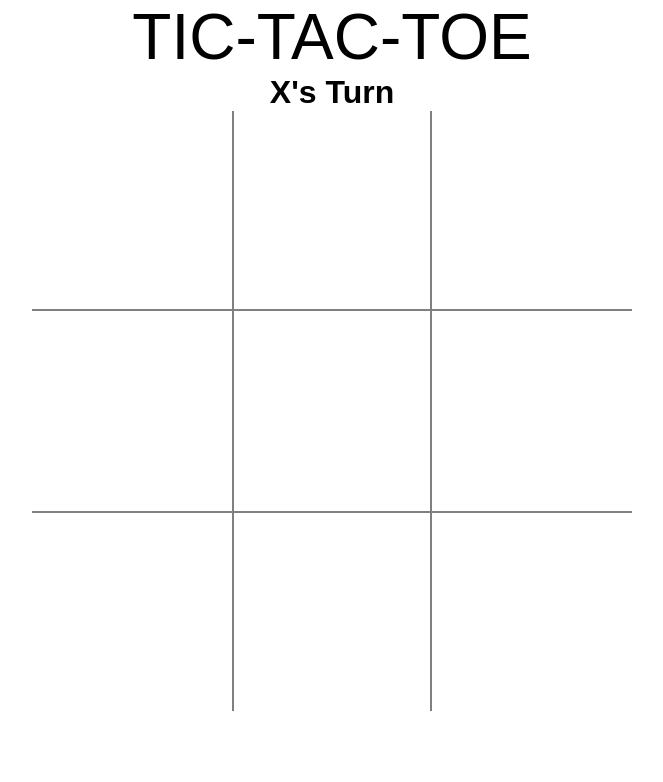
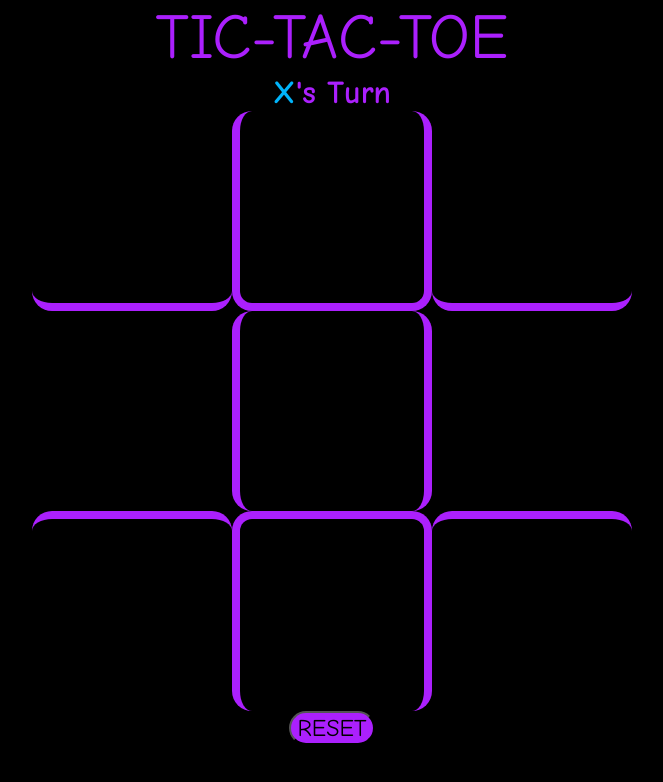
Before and after one commit to Gabe-Codes/tic-tac-toe, a plain HTML site: page index.html in a window 1280 px wide. Shown: the whole page, without its empty margins (308-971 px from the left). Drawn offline with Linux system fonts and the light colour scheme.

Commit message:
Finished the primary functions

```diff
--- a/css/style.css
+++ b/css/style.css
@@ -4,15 +4,20 @@
 *:after {
 	box-sizing: border-box;
 	margin: 0;
-	font-family: Arial, Helvetica, sans-serif;
+	font-family: "Comic Sans MS", "Comic Sans";
+	background-color: black;
+	border-radius: 20px;
+	outline: 0 !important;
 }
 
 header {
 	font-size: 8vmin;
+	color: #ab20fd;
 }
 
 h4 {
 	font-size: 4vmin;
+	color: #ab20fd;
 }
 
 body {
@@ -20,19 +25,19 @@ body {
 }
 
 .top {
-	border-top: 2px solid gray;
+	border-top: 8px solid #ab20fd;
 }
 
 .bottom {
-	border-bottom: 2px solid gray;
+	border-bottom: 8px solid #ab20fd;
 }
 
 .left {
-	border-left: 2px solid gray;
+	border-left: 8px solid #ab20fd;
 }
 
 .right {
-	border-right: 2px solid gray;
+	border-right: 8px solid #ab20fd;
 }
 
 #game-board {
@@ -49,8 +54,34 @@ body {
 	font-size: 100px;
 	font-family: Helvetica;
 	font-weight: 700;
-	color: black;
+	color: #00b4fb;
 	display: flex;
 	justify-content: center;
 	align-items: center;
 }
+
+#reset {
+	font-size: 3vmin;
+	background-color: #ab20fd;
+	color: black;
+	border-color: black;
+}
+
+/* h3 {
+	font-size: 4vmin;
+	color: purple;
+}
+
+#xBtn {
+	font-size: 3vmin;
+	background-color: black;
+	color: blue;
+	border-color: purple;
+}
+
+#oBtn {
+	font-size: 3vmin;
+	background-color: black;
+	color: red;
+	border-color: purple;
+} */
--- a/index.html
+++ b/index.html
@@ -7,24 +7,29 @@
 	<meta http-equiv="X-UA-Compatible" content="ie=edge">
 	<title>Tic-Tac-Toe Game</title>
 	<link rel="stylesheet" href="./css/style.css">
-	<script src="./js/script.js"></script>
+	<script defer src="./js/script.js"></script>
 </head>
 
 <body>
 	<header>TIC-TAC-TOE</header>
-	<h4 id="message">X's Turn</h4>
+	<h4 id="message"><span id="user"></span>'s Turn</h4>
 	<main id="game-board">
-		<div data-index="4" class="square bottom"></div>
-		<div data-index="0" class="square bottom left right"></div>
-		<div data-index="1" class="square bottom"></div>
-		<div data-index="2" class="square"></div>
-		<div data-index="3" class="square left right"></div>
+		<div data-index="0" class="square bottom"></div>
+		<div data-index="1" class="square bottom left right"></div>
+		<div data-index="2" class="square bottom"></div>
+		<div data-index="3" class="square"></div>
+		<div data-index="4" class="square left right"></div>
 		<div data-index="5" class="square"></div>
 		<div data-index="6" class="square top"></div>
 		<div data-index="7" class="square top left right"></div>
 		<div data-index="8" class="square top"></div>
 	</main>
-
+	<button id="reset">RESET</button>
+	<!-- <h3>Choose Who Starts!</h3>
+	<section id="first">
+		<button id="xBtn">X</button>
+		<button id="oBtn">O</button>
+	</section> -->
 </body>
 
 </html>
--- a/js/script.js
+++ b/js/script.js
@@ -1,10 +1,12 @@
 /*----- constants -----*/
+// Players
 const KEY = {
 	'1': 'X',
 	'-1': 'O',
 	'null': ''
 };
 
+// Winning combinations
 const COMBOS = [
     [0, 1, 2],
     [3, 4, 5],
@@ -23,16 +25,88 @@ let turn, gameboard, winner;
 const messageEl = document.getElementById('message');
 const squareEls = document.querySelectorAll('.square');
 
+
 /*----- event listeners -----*/
-document.getElementById('game-board').addEventListener('click', handleClick);
+document.getElementById('game-board')
+	.addEventListener('click', handleClick);
+document.getElementById('reset')
+	.addEventListener('click', init);
+// document.getElementById('first')
+// 	.addEventListener('click', whosFirst);
 
 /*----- functions -----*/
-// init();
+init();
 
-// function init() {
-
-// }
+function init() {
+	turn = 1;
+	gameboard = new Array(9)
+		.fill(null);
+	winner = false;
+	render();
+}
 
 function handleClick(e) {
-    console.log(e.target.dataset.index)
+	let selectedIndex = e.target.dataset.index;
+	if (winner || gameboard[selectedIndex]) return;
+	gameboard[selectedIndex] = turn;
+	turn *= -1;
+	winner = checkWinner();
+	render();
 }
+
+function render() {
+	messageEl.innerHTML = "<span id=" + '"' + "user" + '"' + "></span>'s Turn"
+	messageEl.style.color = '#ab20fd';
+	// Draw the game board
+	gameboard.forEach(function(element, index) {
+		squareEls[index].textContent = KEY[element];
+		squareEls[index].style.color = (KEY[element] === 'X') ? '#00b4fb' :
+			'#FF073A';
+		message();
+	});
+}
+
+function checkWinner() {
+	for (let i = 0; i < COMBOS.length; i++) {
+		if (Math.abs(gameboard[COMBOS[i][0]] + gameboard[COMBOS[i][1]] +
+				gameboard[COMBOS[i][2]]) === 3) return gameboard[COMBOS[i][0]];
+	}
+	if (gameboard.includes(null)) return false;
+	return 'T';
+}
+
+function message() {
+	const messageColor = document.getElementById('user');
+	if (!winner) {
+		if (turn === 1) {
+			messageColor.textContent = 'X';
+			messageColor.style.color = '#00b4fb';
+		}
+        else {
+			messageColor.textContent = 'O';
+			messageColor.style.color = '#FF073A';
+		}
+	}
+	else if (winner === 'T') {
+		messageEl.textContent = "Cat's Game!";
+		messageEl.style.color = '#faed27';
+	}
+	else {
+		messageEl.textContent = `${KEY[winner]} is the WINNER!`;
+		if (winner === 1) messageEl.style.color = '#00b4fb';
+		else messageEl.style.color = '#FF073A';
+	}
+}
+
+// function whosFirst(e) {
+// 	let selectedBtn = e.target.textContent;
+//     if (e.target.tagName !== 'BUTTON') return;
+// 	if (selectedBtn === 'O') {
+// 		KEY['1'] = 'O';
+//      KEY['-1'] = 'X';
+// 	}
+// 	else {
+// 		KEY['1'] = 'X';
+//      KEY['-1'] = 'O';
+// 	}
+// }
```
